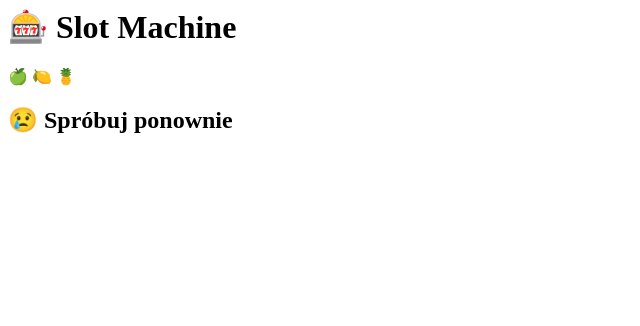
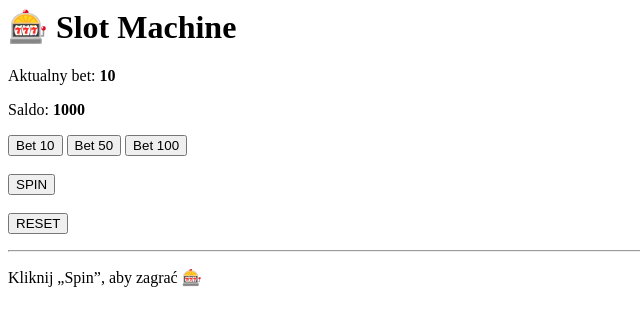
Before and after one commit to Psos0502/Nauka, a Django app: page /spin/ in a window 1280 px wide. Shown: the top 326 px of the page, without its empty margins (0-640 px from the left). Run offline with Django 5.2, Linux system fonts and the light colour scheme.

```diff
--- a/core/templates/core/slot.html
+++ b/core/templates/core/slot.html
@@ -1,13 +1,45 @@
 <h1>🎰 Slot Machine</h1>
 
-<p>
-    {% for symbol in result %}
-        {{ symbol }}
-    {% endfor %}
-</p>
+<p>Aktualny bet: <strong>{{ bet }}</strong></p>
+<p>Saldo: <strong>{{ balance }}</strong></p>
+
+<form method="post">
+    {% csrf_token %}
+
+    <button type="submit" name="set_bet" value="10">Bet 10</button>
+    <button type="submit" name="set_bet" value="50">Bet 50</button>
+    <button type="submit" name="set_bet" value="100">Bet 100</button>
+
+    <br><br>
+
+    <button type="submit" name="spin">SPIN</button>
+
+    <br><br>
+
+    <button type="submit" name="reset">RESET</button>
+</form>
+
+<hr>
+
+{% if result %}
+    <p>
+       {% for symbol in result %}
+        <span style="font-size: 2rem">{{symbol}}</span>
+        {% endfor %}
+    </p>
 
 {% if win %}
     <h2>🎉 Wygrana!</h2>
 {% else %}
-    <h2>😢 Spróbuj ponownie</h2>
+    <h2>😞 Spróbuj ponownie!</h2>
 {% endif %}
+
+    <p>Wynik: {{ payout }}</p>
+
+{% else %}
+    <p>Kliknij „Spin”, aby zagrać 🎰</p>
+{% endif %}
+
+{% if bankrut %}
+    <p>Brak środków, wypad z kasyna biedaku</p>
+{% endif %}
--- a/core/urls.py
+++ b/core/urls.py
@@ -6,6 +6,6 @@ from . import views
 
 
 urlpatterns = [
-path("<int:id>", views.index, name="index"),
 path("spin/", views.spin, name="spin"),
+path("", views.index, name="index"),
 ]
--- a/core/views.py
+++ b/core/views.py
@@ -1,22 +1,9 @@
-from django.shortcuts import render
+from django.shortcuts import render, redirect
 from django.http import HttpResponse
-
-
-SYMBOLS = ["🍒", "🍋", "🍏", "🍍", "⭐"]
-
-
-def index(request, id):
-    return HttpResponse("</h1>%s</h1>" % id)
-
-def spin(request):
-    import random
-    result = [random.choice(SYMBOLS) for _ in range(3)]
-    win = len(set(result)) == 1
-
-    return render(request, "core/slot.html", {
-        "result": result,
-        "win": win,
-    })
+import random
+# STRONA STARTOWA
+def index(request):
+    return HttpResponse("Witaj w kasynie!")
 
 
 
@@ -28,12 +15,70 @@ def spin(request):
 
 
 
-# def spin(request):
-#     import random
-#     result = [random.choice(SYMBOLS) for _ in range(3)]
-#     if len(set(result)) == 1:
-#         message = "Wygrana!"
-#     else:
-#         message = "Spróbuj ponownie!"
 
-#     return HttpResponse(f"{"|".join(result)}<br>{message}")
+
+
+
+# FUNKCJA ODPOWIADAJACA ZA LOGIKE GRY
+def spin(request):
+    if request.method == "POST" and "reset" in request.POST:
+        request.session.flush()
+        return redirect("spin")
+
+    if "bet" not in request.session:
+        request.session["bet"] = 10
+
+    if "balance" not in request.session:
+        request.session["balance"] = 1000
+
+    result = []
+    win = False
+    payout = 0
+    bankrut = False
+
+    multipliers = {
+        "🍒": 3,
+        "🍋": 4,
+        "🍏": 5,
+        "🍍": 6,
+        "⭐": 10,
+    }
+    if request.method == "POST":
+
+        if "set_bet" in request.POST:
+            request.session["bet"] = int(request.POST["set_bet"])
+
+        elif "spin" in request.POST:
+
+            bet = request.session["bet"]
+            balance = request.session["balance"]
+
+            if balance >= bet:
+
+                SYMBOLS = ["🍒", "🍋", "🍏", "🍍", "⭐"]
+                result = [random.choice(SYMBOLS) for _ in range(3)]
+
+                if len(set(result)) == 1:
+                    multiplier = multipliers.get(result[0])
+                    win = True
+                    payout = bet * multiplier
+                else:
+                    win = False
+                    payout = -bet
+
+                balance += payout
+                request.session["balance"] = balance
+
+    bet = request.session["bet"]
+    balance = request.session["balance"]
+    if balance == 0:
+        bankrut = True
+
+    return render(request, "core/slot.html", {
+        "result": result,
+        "win": win,
+        "payout": payout,
+        "bet": bet,
+        "balance": balance,
+        "bankrut": bankrut,
+    })
```
Also changed, not shown: db.sqlite3.
